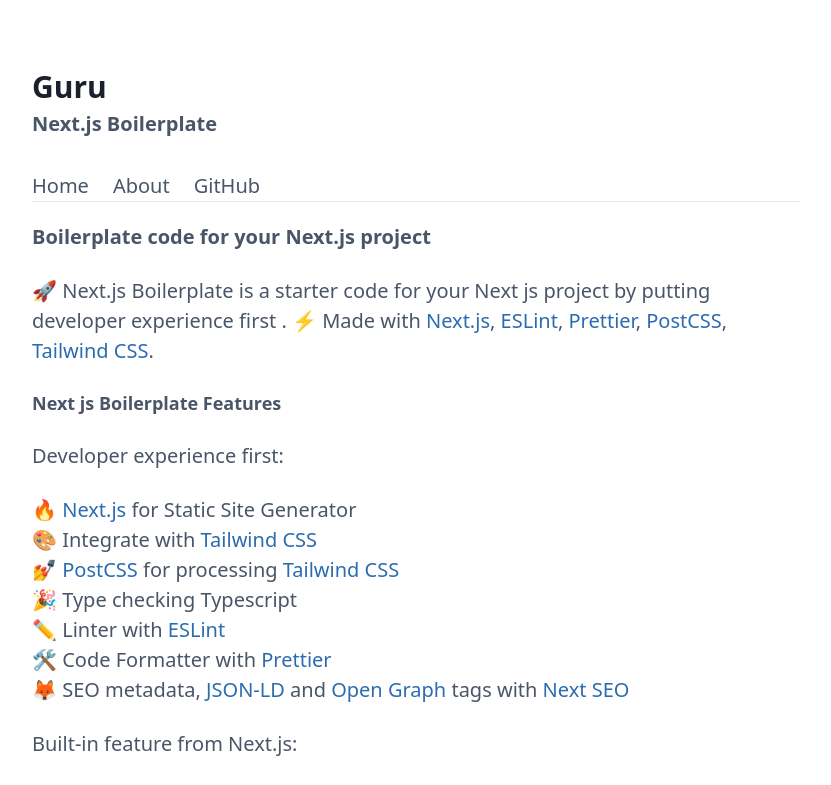
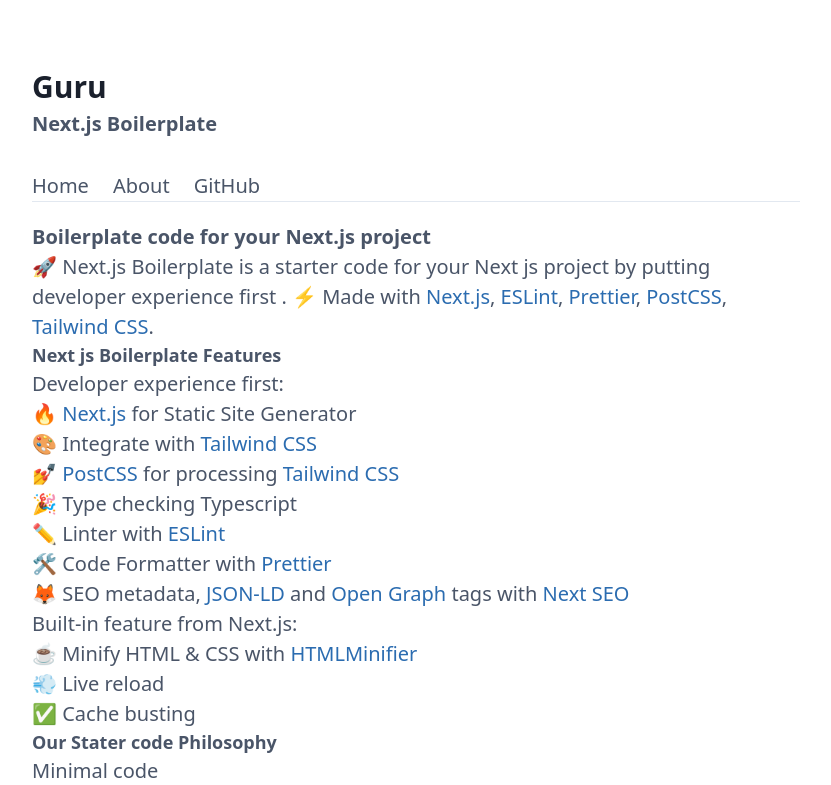
Before and after one commit to Genie0530-tech/Next-js-Blog-Boilerplate, a Next.js app: page / in a window 1280 px wide. Shown: the top 785 px of the page, without its empty margins (224-1055 px from the left). Built offline with nearby package versions, Linux system fonts and the light colour scheme.

Commit message:
Add style for generated markdown

```diff
--- a/src/pages/[slug].tsx
+++ b/src/pages/[slug].tsx
@@ -3,6 +3,7 @@
 import { GetStaticPaths, GetStaticProps } from 'next';
 
 import { Meta } from '../layout/Meta';
+import markdownStyle from '../styles/markdown.module.css';
 import { Main } from '../templates/Main';
 import { getAllPosts, getPostBySlug } from '../utils/content';
 import markdownToHtml from '../utils/markdown';
@@ -27,6 +28,7 @@
     )}
   >
     <div
+      className={markdownStyle.markdown}
       // eslint-disable-next-line react/no-danger
       dangerouslySetInnerHTML={{ __html: props.content }}
     />
--- a/src/styles/main.css
+++ b/src/styles/main.css
@@ -11,11 +11,3 @@
 @tailwind components;
 
 @tailwind utilities;
-
-.content p {
-  @apply my-6;
-}
-
-.content ul {
-  @apply my-6;
-}
--- /dev/null
+++ b/src/styles/markdown.module.css
@@ -0,0 +1,7 @@
+.markdown p {
+  @apply my-6;
+}
+
+.markdown ul {
+  @apply my-6;
+}
```
